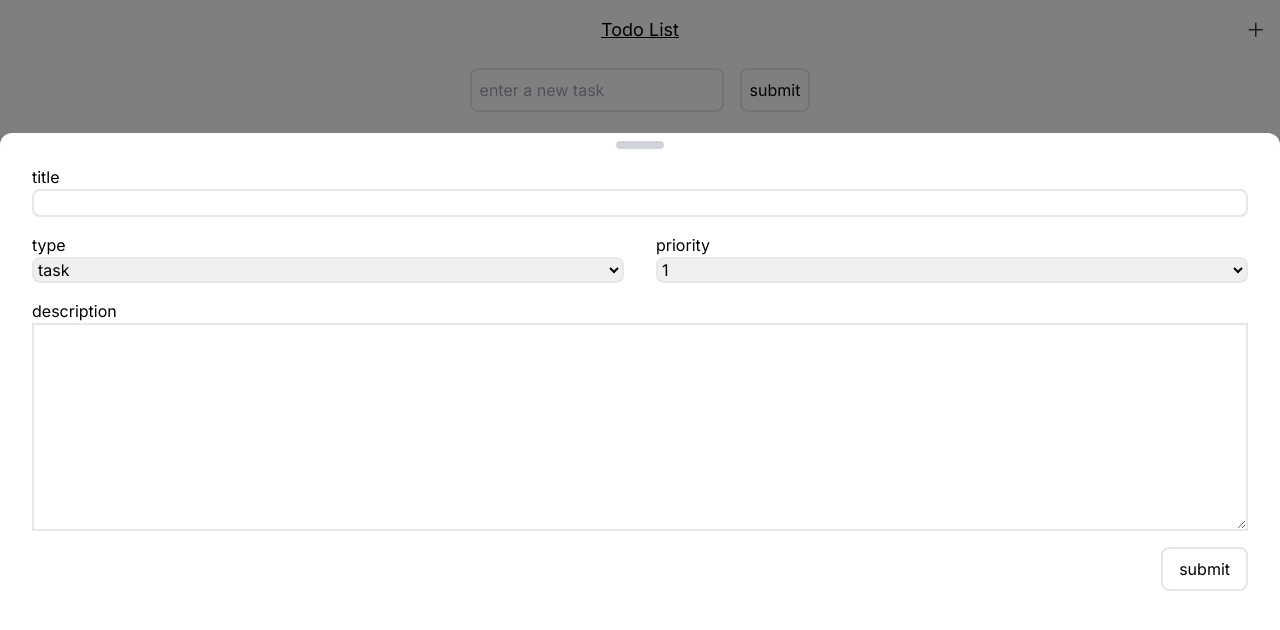
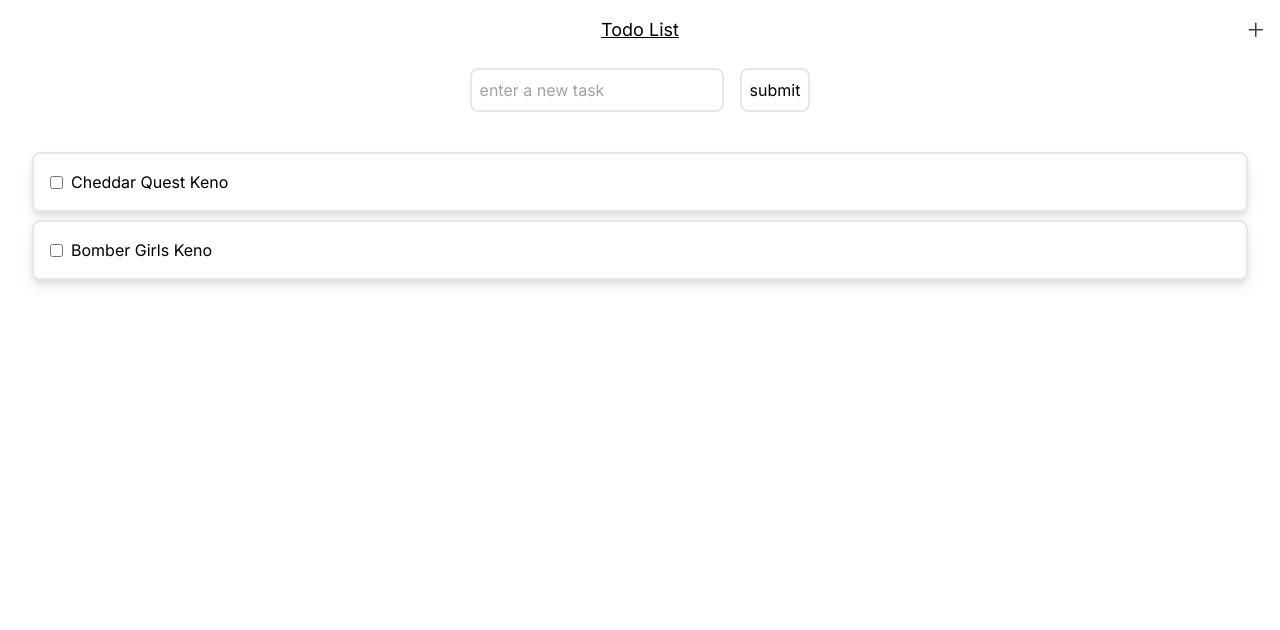
Before and after one commit to tchrjs/todo-list, a Next.js app: page / in a window 1280 px wide. Shown: the top 630 px of the page. Built offline with nearby package versions, Linux system fonts and the light colour scheme.

Commit message:
switched tasks into objects.

```diff
--- a/app/components/drawer.jsx
+++ b/app/components/drawer.jsx
@@ -4,7 +4,7 @@ import React, { useState } from "react";
 import { GoPlus } from "react-icons/go";
 
 export default function Drawer(props) {
-    const [isDrawerActive, setDrawerActive] = useState(true);
+    const [isDrawerActive, setDrawerActive] = useState(false);
 
     props.hello();
 
--- a/app/components/task.jsx
+++ b/app/components/task.jsx
@@ -1,10 +1,12 @@
 "use client";
 
-export default function Task({ title }) {
+export default function Task({ task }) {
     return (
-        <div className="w-full flex gap-2 items-center rounded-lg p-4 bg-white drop-shadow-lg">
-            <input type="checkbox" name="item" />
-            <p>title</p>
+        <div className="w-full">
+            <div className="w-full flex gap-2 items-center rounded-lg p-4 bg-white drop-shadow-lg border-2">
+                <input type="checkbox" name="item" />
+                <p>{task.title}</p>
+            </div>
         </div>
     );
 }
--- a/app/page.js
+++ b/app/page.js
@@ -5,7 +5,20 @@ import Task from "./components/task";
 import Drawer from "./components/drawer";
 
 export default function Home() {
-    const [tasks, setTasks] = useState([]);
+    const [tasks, setTasks] = useState([
+        {
+            title: "Cheddar Quest Keno",
+            type: "Task",
+            priority: "",
+            description: "",
+        },
+        {
+            title: "Bomber Girls Keno",
+            type: "",
+            priority: "",
+            description: "This is a description.",
+        },
+    ]);
     const [currentTask, setCurrentTask] = useState("");
 
     const handleChange = (event) => {
@@ -51,13 +64,11 @@ export default function Home() {
                     submit
                 </button>
             </div>
-            <div className="w-full h-fit flex flex-col items-center px-8 py-4 mt-4 mb-16 bg-blue-50 gap-2 overflow-auto hover:overflow-scroll">
+            <div className="w-full h-fit flex flex-col items-center px-8 py-4 mt-4 mb-16 gap-2 overflow-auto hover:overflow-scroll">
                 {tasks.length === 0 ? (
                     <p className="text-gray-500">task list is empty</p>
                 ) : (
-                    tasks.map((task) => (
-                        <Task title={task.title} key={task.title} />
-                    ))
+                    tasks.map((task, i) => <Task task={task} key={i} />)
                 )}
             </div>
         </main>
```
